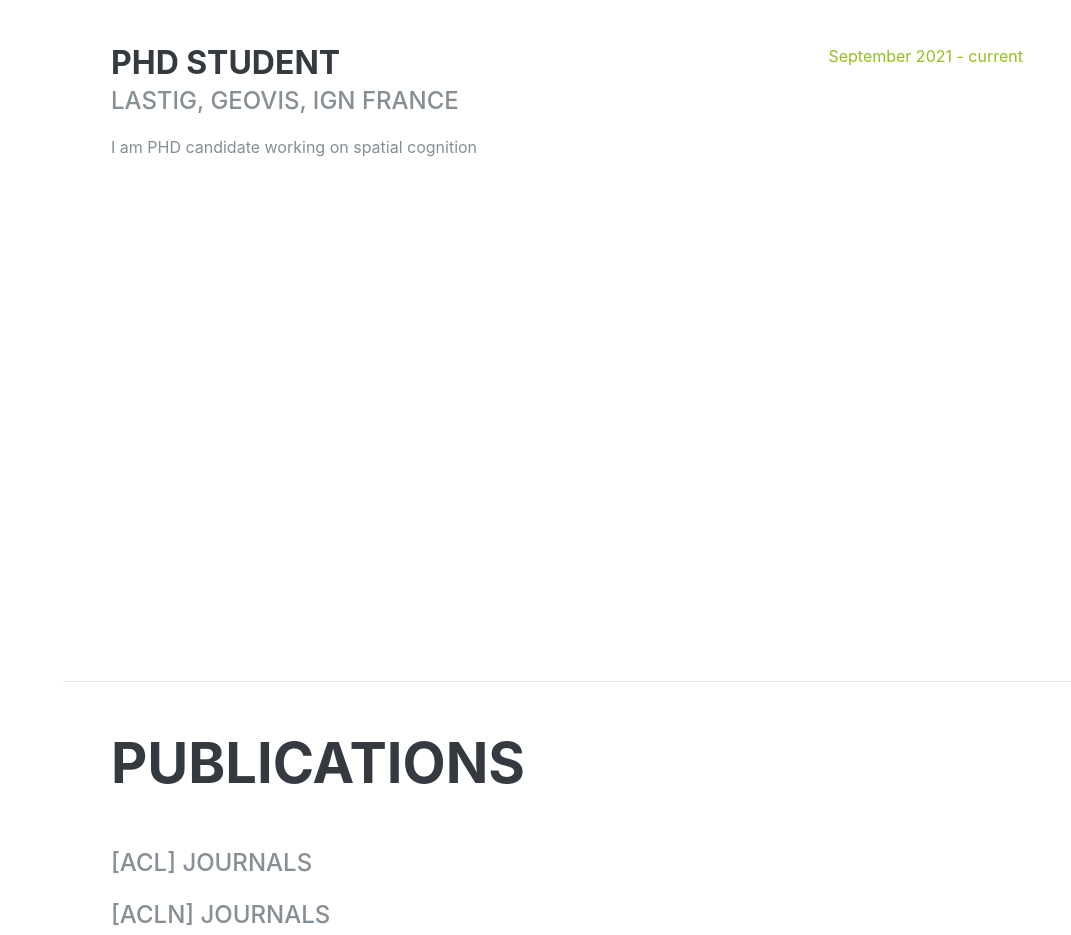
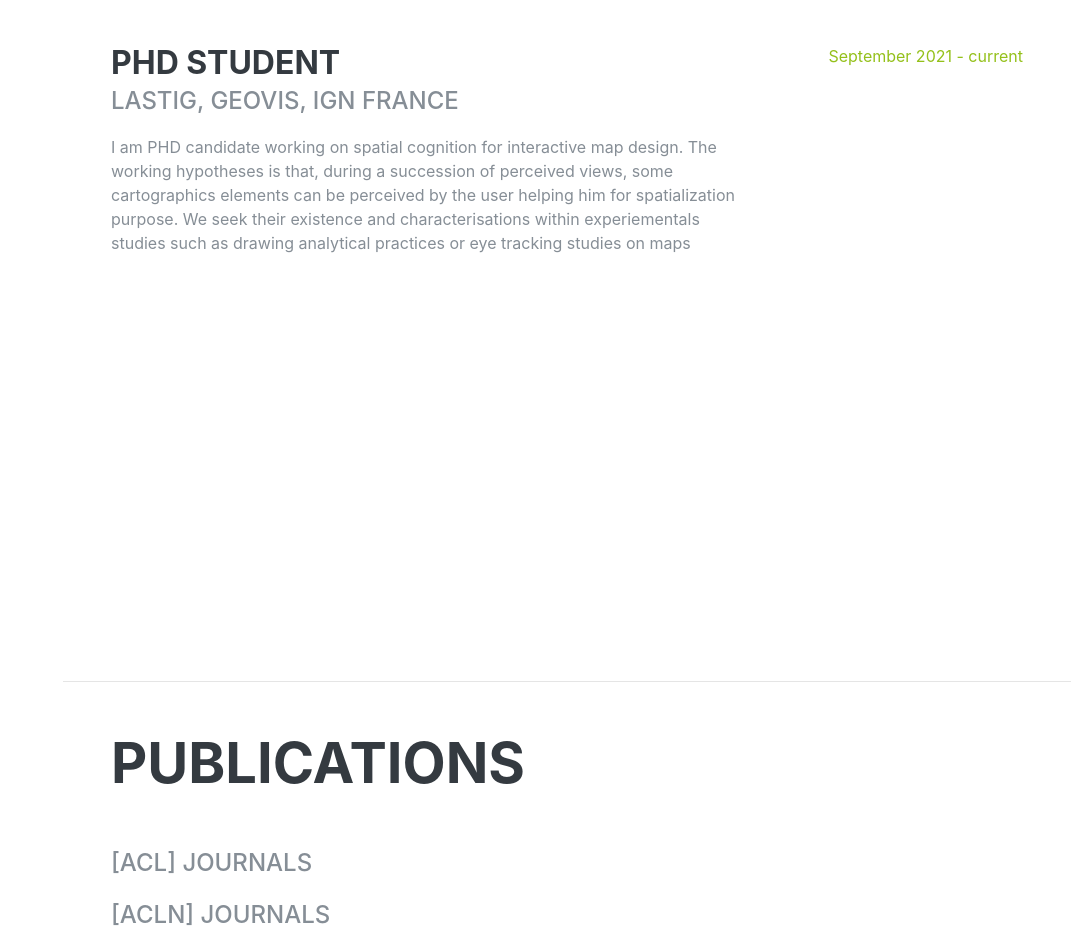
Before and after one commit to umrlastig/maieul-gruget-homepage, a plain HTML site: page index.html in a window 1280 px wide. Shown: the part 920-1855 px from the top of the page, without its empty margins (209-1280 px from the left). Drawn offline with nearby package versions, Linux system fonts and the light colour scheme; no server answers; files whose address does not match are found by name; a web font is replaced by a local one.

Commit message:
Reshearshe

```diff
--- a/index.html
+++ b/index.html
@@ -129,7 +129,12 @@
           <div class="resume-content">
             <h3 class="mb-0">PhD student</h3>
             <div class="subheading mb-3">LASTIG, GEOVIS, IGN France</div>
-            <p>I am PHD candidate working on spatial cognition</p>
+            <p>I am PHD candidate working on spatial cognition for interactive map design.
+              The working hypotheses is that, during a succession of perceived views,
+              some cartographics elements can be perceived by the user helping him
+              for spatialization purpose. We seek their existence and characterisations
+              within experiementals studies such as drawing analytical practices or eye tracking studies
+               on maps </p>
           </div>
           <div class="resume-date text-md-right">
             <span class="text-primary">September 2021 - current</span>
```
